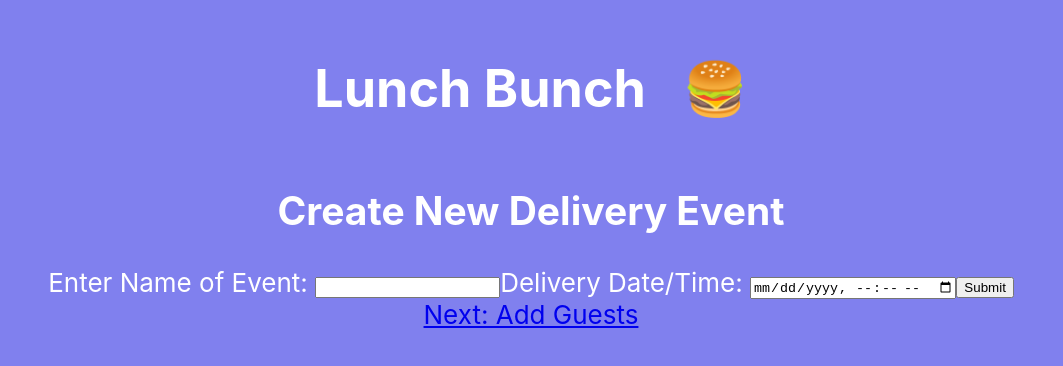
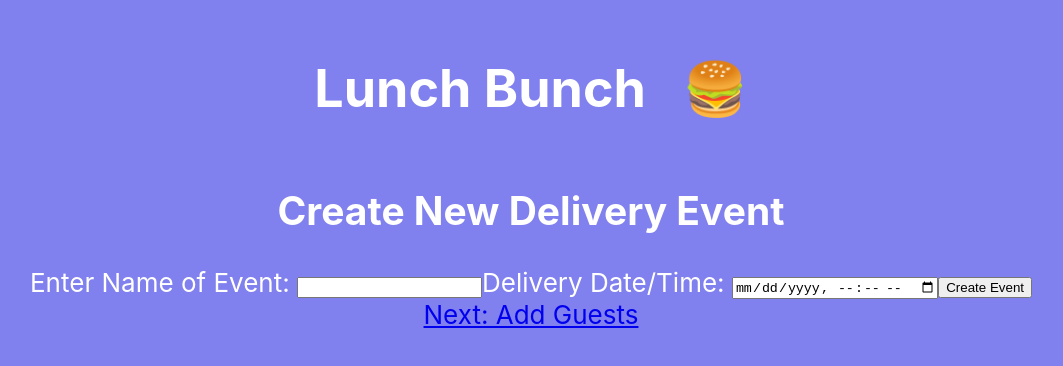
Before and after one commit to NathanChildress/lunch-bunch, a React (Create React App) app: page /create-new-event in a window 1280 px wide. Shown: the part 224-590 px from the top of the page, without its empty margins (109-1172 px from the left). Built offline with nearby package versions, Linux system fonts and the light colour scheme; no server answers.

Commit message:
corrects multivalue form submit

```diff
--- a/src/components/CreateNewEventForm/CreateNewEventForm.jsx
+++ b/src/components/CreateNewEventForm/CreateNewEventForm.jsx
@@ -16,6 +16,7 @@ class CreateNewEventForm extends React.Component {
     // }
     handleChange = (e) => {
         //this.props.updateMessage('');
+        console.log(e.target.name)
         this.setState({
           // Using ES2015 Computed Property Names
           [e.target.name]: e.target.value
@@ -23,7 +24,7 @@ class CreateNewEventForm extends React.Component {
       }
 
     handleSubmit = async(event) => {
-        alert('A name was submitted: ' + this.state.value);
+        console.log('A name was submitted: ' + this.state.name);
         event.preventDefault();
         try {
             await eventsService.create({
@@ -39,14 +40,15 @@ class CreateNewEventForm extends React.Component {
 
     render () {
         return (
-        <form>
+        <form onSubmit={this.handleSubmit}>
             <label>
                 Enter Name of Event:&nbsp;
                 <input type="text" name="name" onChange={this.handleChange}/>
             </label>
             <label>Delivery Date/Time:&nbsp;</label>
             <input type="datetime-local" name="eventTime" onChange={this.handleChange}/>
-            <input type="submit" value="Submit" onChange={this.handleChange}/> <br/>
+            <button className="btn btn-default" >Create Event</button>
+             <br/>
         </form>
         );
     }
```
